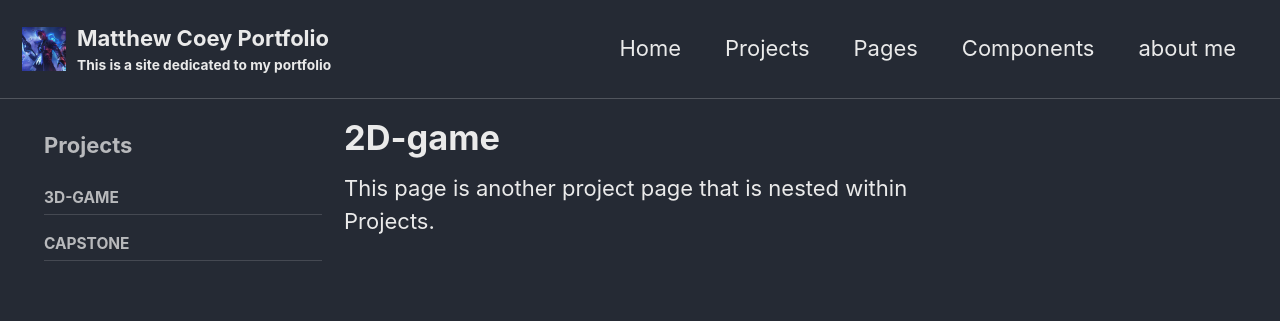
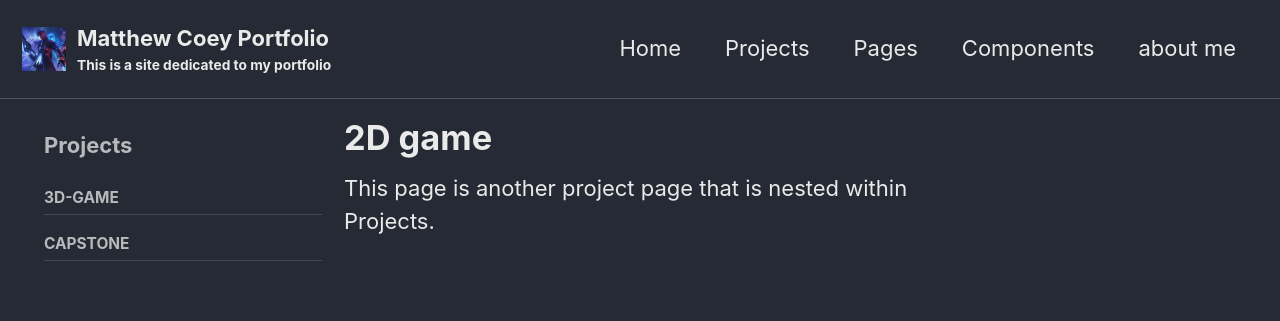
Before and after one commit to Coey-M2/Coey-M2.github.io, a Jekyll site: the page built from _pages/projects-2D-game.md, in a window 1280 px wide. Shown: the top 321 px of the page. Built offline with Jekyll 4.4.1, drawn with Linux system fonts in a browser that asks for light colours.

```diff
--- a/_pages/projects-2D-game.md
+++ b/_pages/projects-2D-game.md
@@ -1,5 +1,5 @@
 ---
-title: "2D-game"
+title: "2D game"
 layout: single
 permalink: /projects/2D-game/
 sidebar:
```
